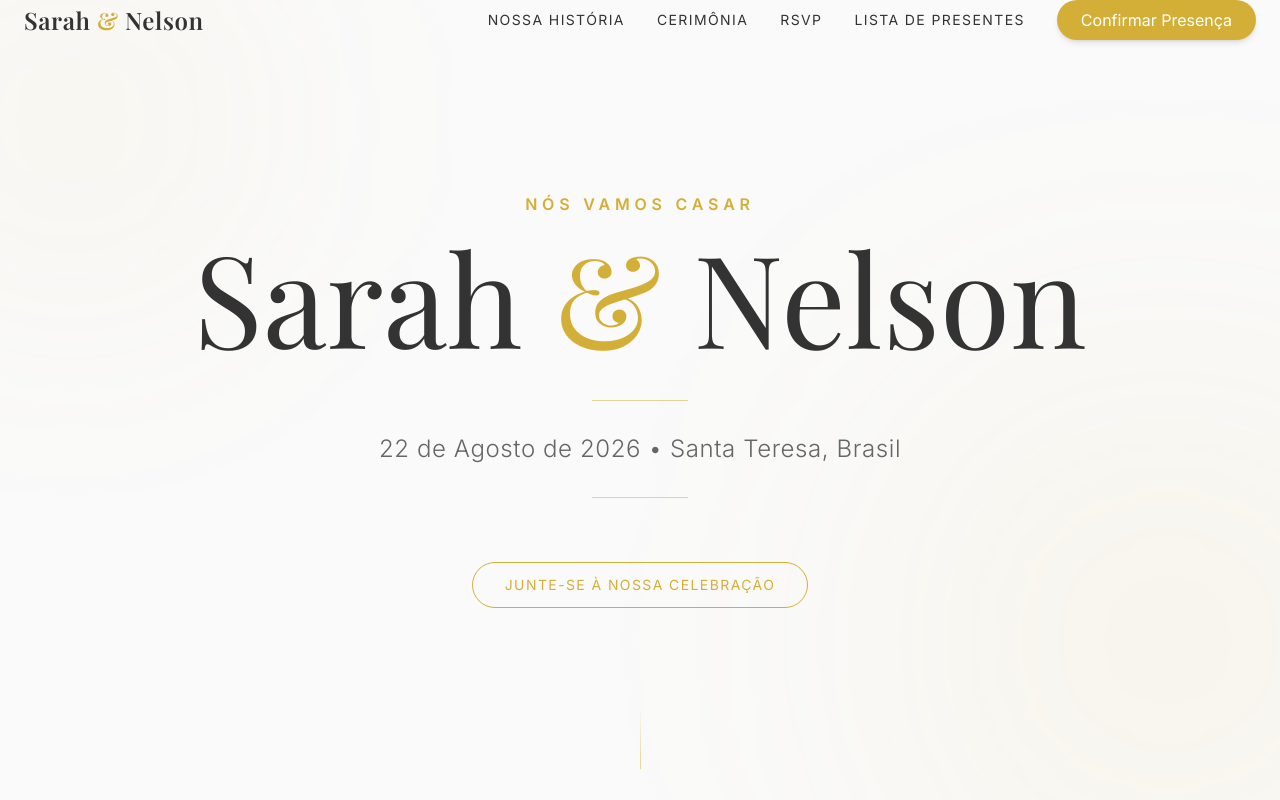
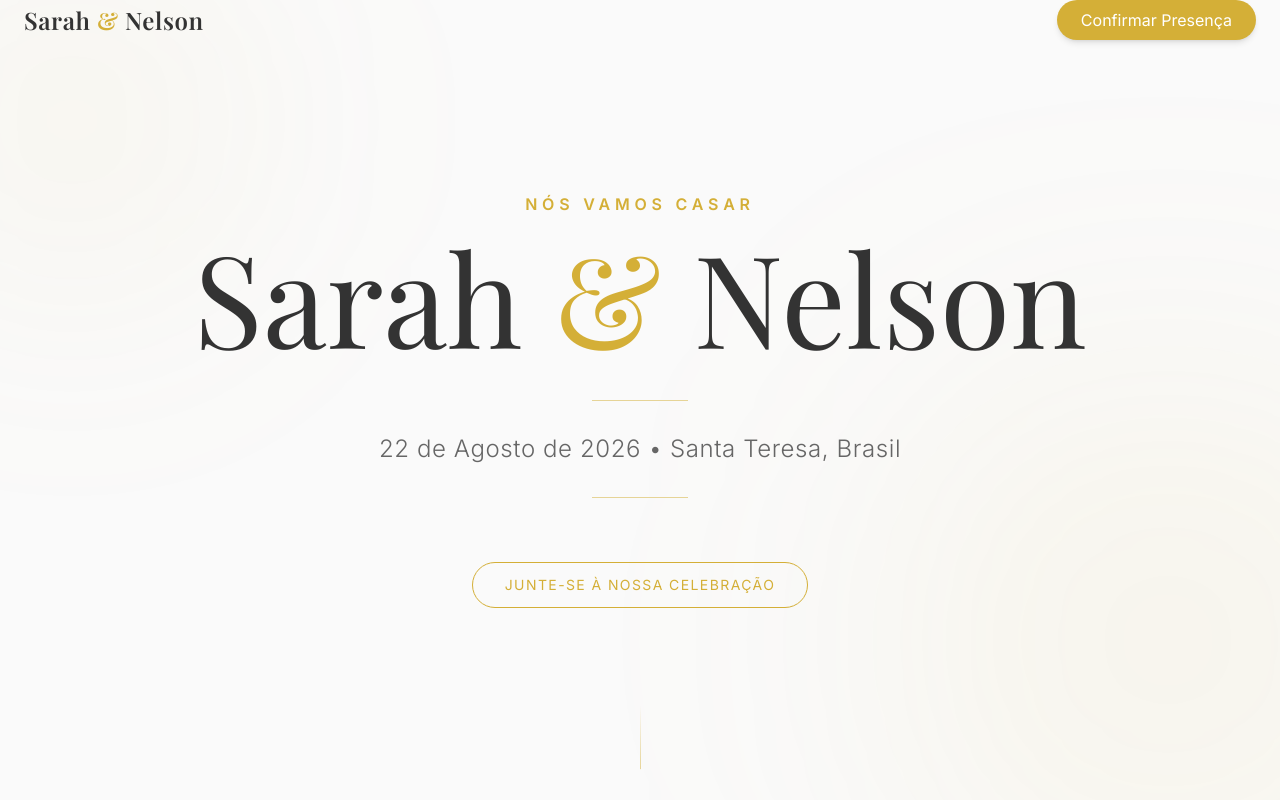
Before and after one commit to NelsonBenedito/wedding-landing, a React (Vite) app: page / in a window 1280 px wide. Shown: the top 800 px of the page. Built offline with nearby package versions, Linux system fonts and the light colour scheme; a web font is replaced by a local one.

Commit message:
remove navlinks

```diff
--- a/src/components/Header.jsx
+++ b/src/components/Header.jsx
@@ -34,7 +34,7 @@ const Header = () => {
 
                 {/* Desktop Nav */}
                 <nav className="hidden md:flex items-center space-x-8">
-                    {navLinks.map((link) => (
+                    {/* {navLinks.map((link) => (
                         <a
                             key={link.label}
                             href={link.href}
@@ -42,7 +42,7 @@ const Header = () => {
                         >
                             {link.label}
                         </a>
-                    ))}
+                    ))} */}
                     <a href="#rsvp" className="bg-champagne-gold text-white px-6 py-2 rounded-full hover:bg-[#B8860B] transition-colors duration-300 shadow-md">
                         Confirmar Presença
                     </a>
```
